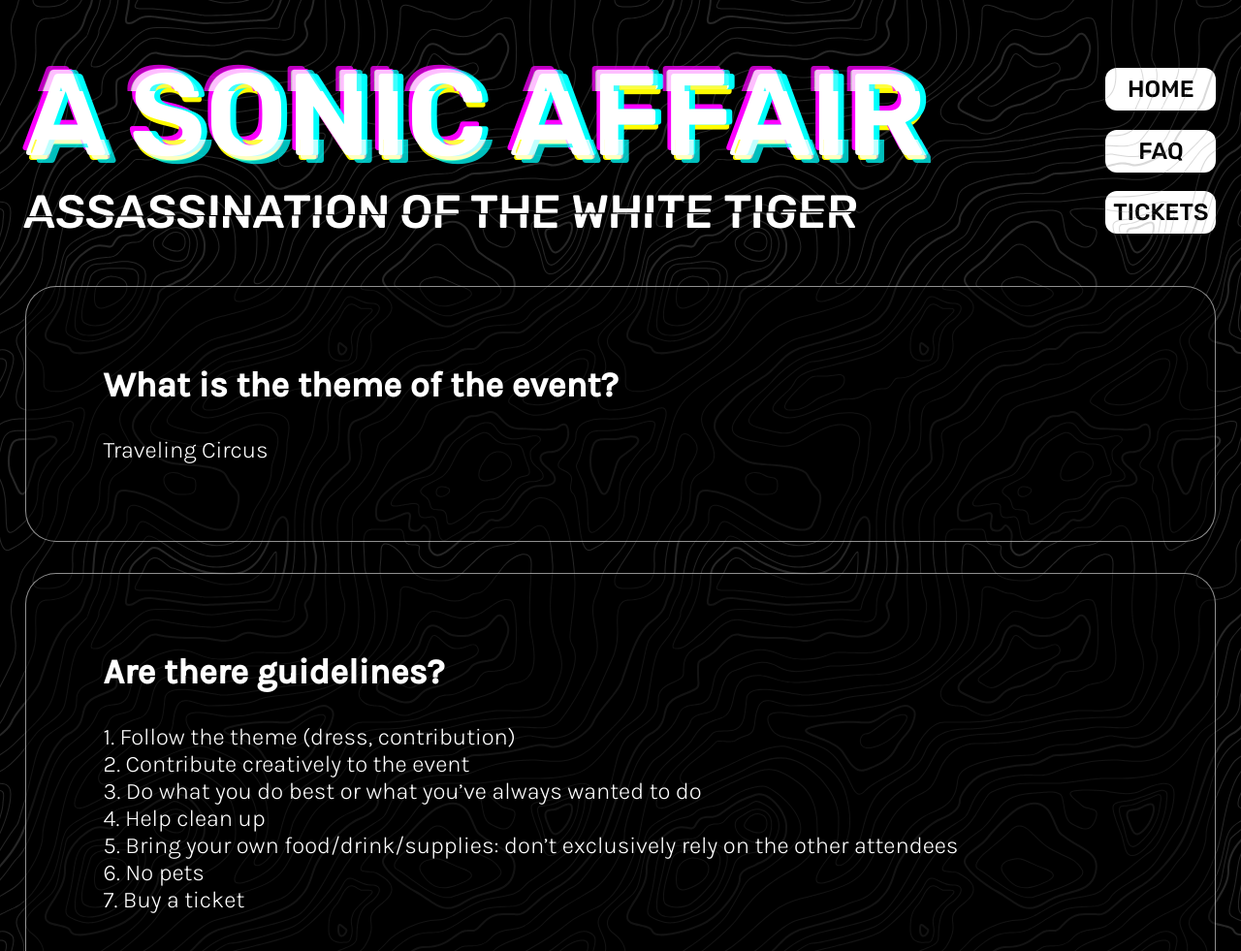
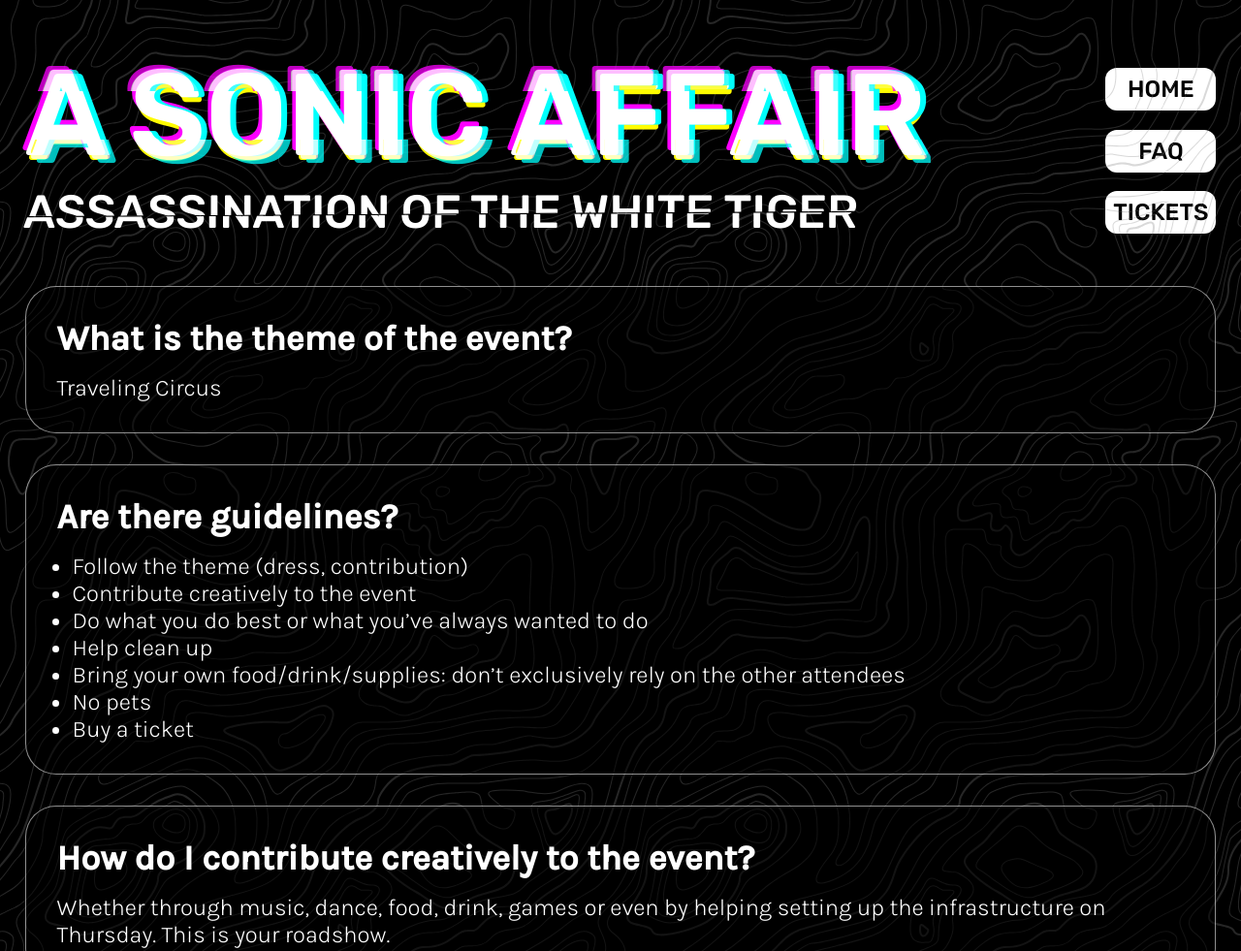
Before and after one commit to Kaidero/sonic-affair, an Astro site: page /about in a window 1280 px wide. Shown: the top 981 px of the page at 97% size. Built offline with nearby package versions, Linux system fonts and the light colour scheme; Astro itself is replaced by a stand-in of ours.

Commit message:
update faq page

```diff
--- a/src/pages/about.astro
+++ b/src/pages/about.astro
@@ -17,29 +17,29 @@ import Layout from '../layouts/Layout.astro';
       <div class='question'>
         Are there guidelines?
       </div>
-      <div class='answer'>
-        <div>
-          1. Follow the theme (dress, contribution)
-        </div>
-        <div>
-          2. Contribute creatively to the event
-        </div>
-        <div>
-          3. Do what you do best or what you’ve always wanted to do
-        </div>
-        <div>
-          4. Help clean up
-        </div>
-        <div>
-          5. Bring your own food/drink/supplies: don’t exclusively rely on the other attendees
-        </div>
-        <div>
-          6. No pets
-        </div>
-        <div>
-         7. Buy a ticket
-        </div>
-      </div>
+      <ul class='answer'>
+        <li>
+          Follow the theme (dress, contribution)
+        </li>
+        <li>
+          Contribute creatively to the event
+        </li>
+        <li>
+          Do what you do best or what you’ve always wanted to do
+        </li>
+        <li>
+          Help clean up
+        </li>
+        <li>
+          Bring your own food/drink/supplies: don’t exclusively rely on the other attendees
+        </li>
+        <li>
+          No pets
+        </li>
+        <li>
+         Buy a ticket
+        </li>
+      </ul>
     </div>
 
     <div class='card'>
@@ -115,6 +115,12 @@ import Layout from '../layouts/Layout.astro';
       font-size: 1rem;
     }
   }
+
+  ul.answer {
+    margin: 0;
+    padding-left: 1rem;
+  }
+
   .about-content {
     margin-top: 3rem;
     display: flex;
@@ -128,8 +134,8 @@ import Layout from '../layouts/Layout.astro';
     }
   }
   .card {
-    gap: 2rem;
-    padding: 5rem;
+    gap: 1rem;
+    padding: 2rem;
     font-size: 2rem;
     background: #00000080;
     border: 1px solid #ffffff8f;
@@ -141,7 +147,7 @@ import Layout from '../layouts/Layout.astro';
 
     @media (max-width: 1200px) {
       padding: 1rem;
-      gap: 1rem;
+      gap: 0.5rem;
     }
   }
 </style>
```
